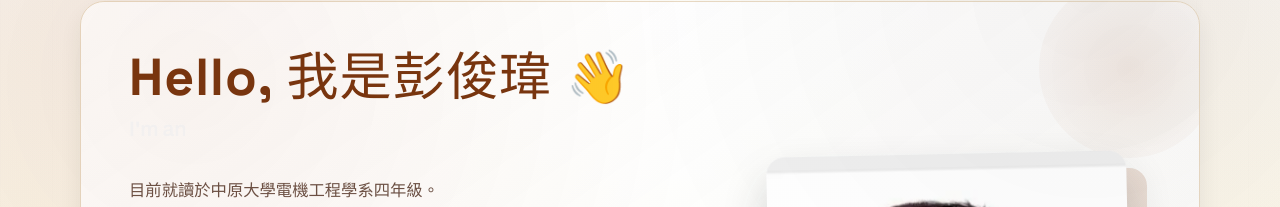
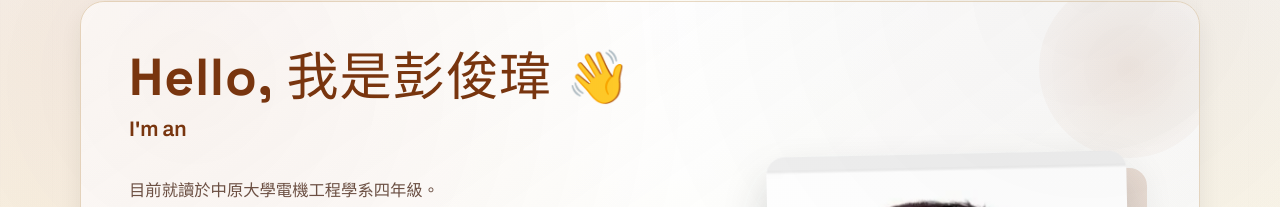
Before and after one commit to Nick921003/frontend-practice, a Vue app: page / in a window 1280 px wide. Shown: the part 125-332 px from the top of the page. Built offline with nearby package versions, Linux system fonts and the light colour scheme; no server answers.

Commit message:
chore: remove deprecated ui-ux-pro-max data and scripts
- Delete unused CSV data files from ui-ux-pro-max
- Remove ui-ux-pro-max Python scripts and cache
- Update PROMPT.md to reference new skills structure

```diff
--- a/src/components/AboutSection.vue
+++ b/src/components/AboutSection.vue
@@ -134,13 +134,14 @@ const { locale, t } = useLocale()
   margin: 0 0 24px;
   min-height: 34px;
   font-size: var(--text-xl);
-  color: var(--accent-color);
+  color: var(--primary-deep);
   font-weight: 600;
 }
 
 .typing-text {
   font-family: 'Archivo', 'Space Grotesk', sans-serif;
   letter-spacing: 0.04em;
+  color: var(--primary-deep);
 }
 
 .cursor {
```
